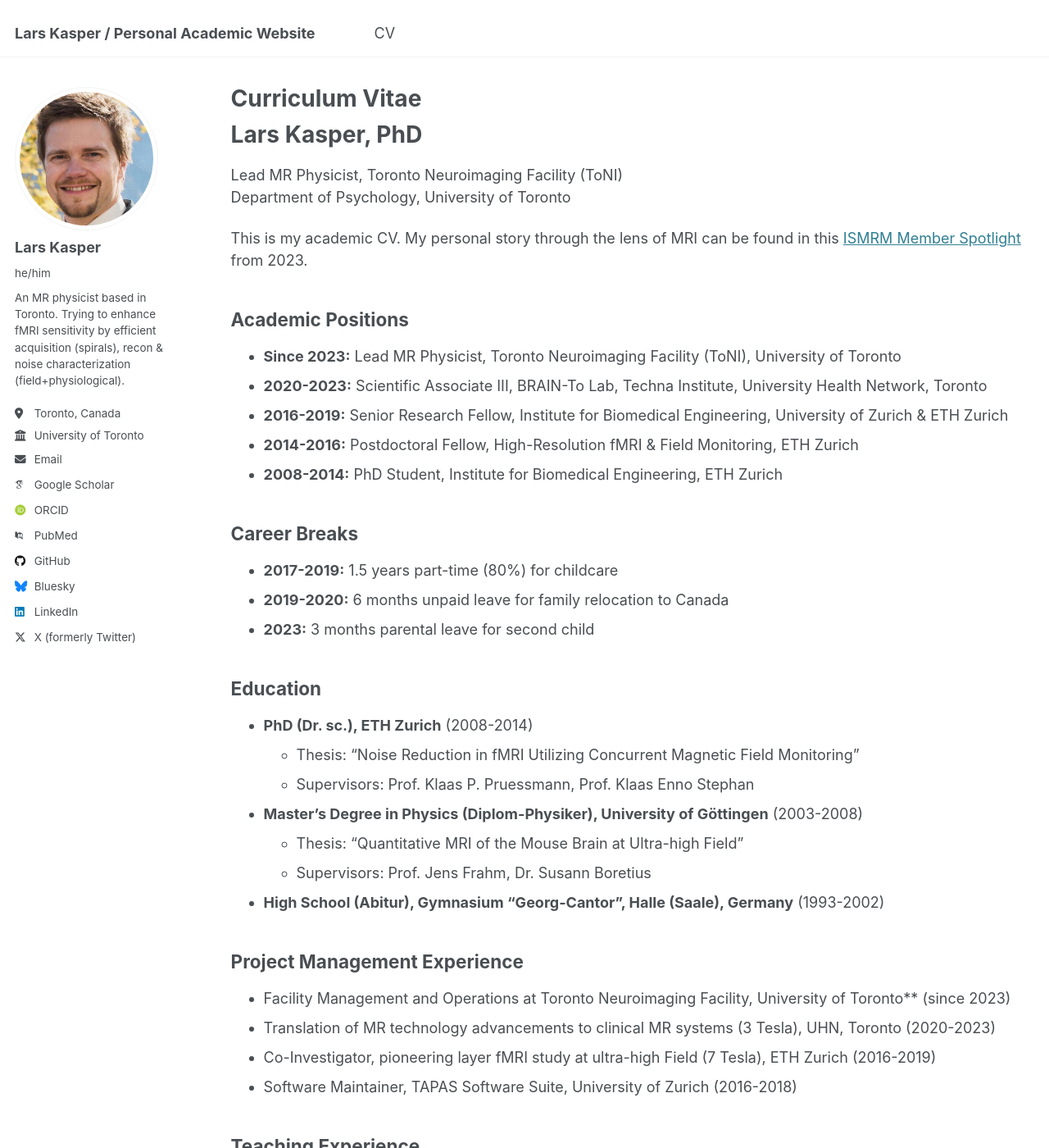
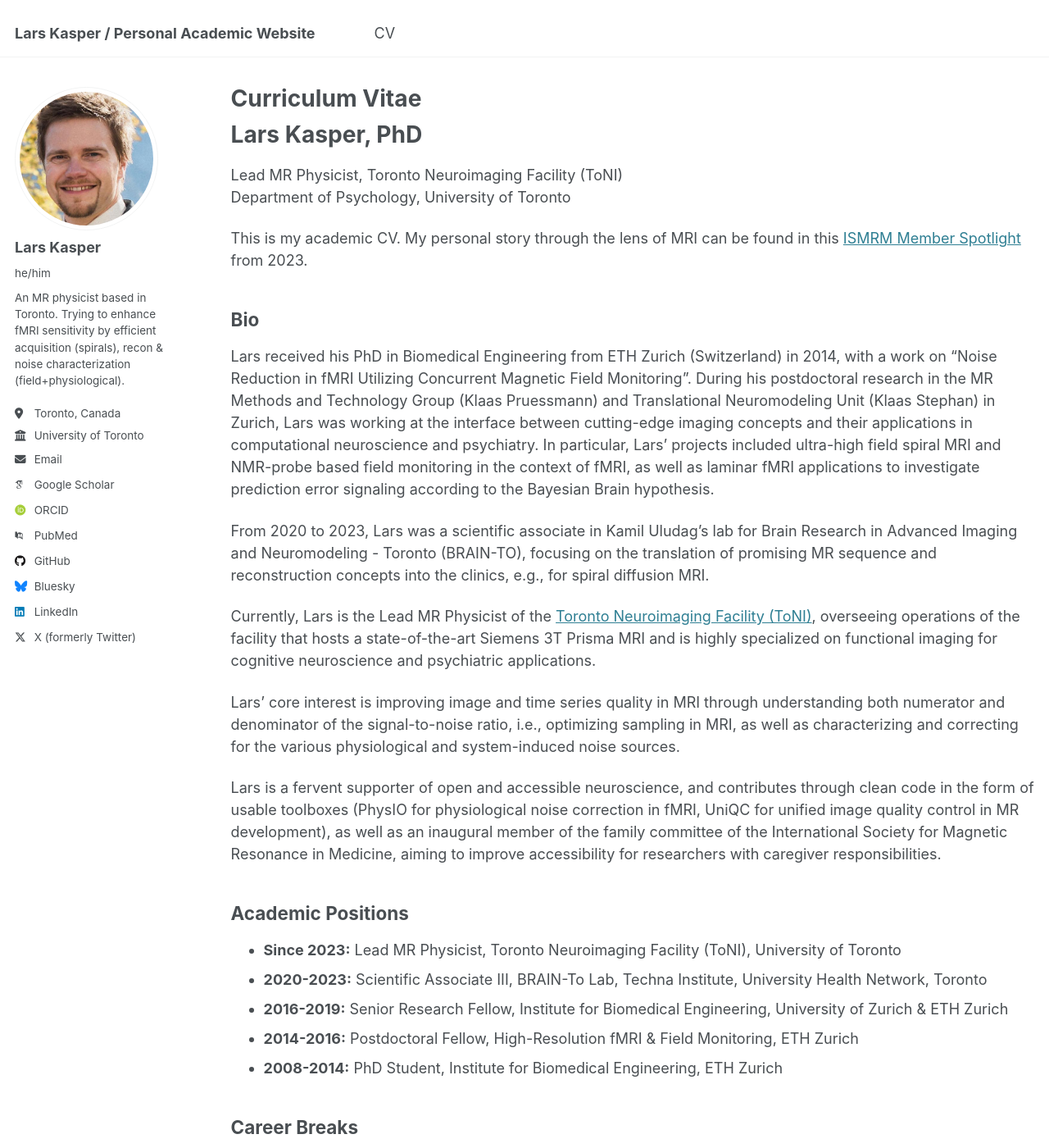
Before and after one commit to mrikasper/mrikasper.github.io, a Jekyll site: the page built from _pages/cv.md, in a window 1280 px wide and 1400 px high. Shown: the whole window at 82% size. Built offline with Jekyll 4.4.1, drawn with Linux system fonts in a browser that asks for light colours; some web fonts are replaced.

Commit message:
Added short written bio paragraph to CV

```diff
--- a/_pages/cv.md
+++ b/_pages/cv.md
@@ -12,6 +12,17 @@ Lead MR Physicist, Toronto Neuroimaging Facility (ToNI)
 Department of Psychology, University of Toronto
 
 This is my academic CV. My personal story through the lens of MRI can be found in this [ISMRM Member Spotlight](https://www.ismrm.org/member-spotlight/lars-kasper/) from 2023.
+
+## Bio
+Lars received his PhD in Biomedical Engineering from ETH Zurich (Switzerland) in 2014, with a work on "Noise Reduction in fMRI Utilizing Concurrent Magnetic Field Monitoring". During his postdoctoral research in the MR Methods and Technology Group (Klaas Pruessmann) and Translational Neuromodeling Unit (Klaas Stephan) in Zurich, Lars was working at the interface between cutting-edge imaging concepts and their applications in computational neuroscience and psychiatry. In particular, Lars' projects included ultra-high field spiral MRI and NMR-probe based field monitoring in the context of fMRI, as well as laminar fMRI applications to investigate prediction error signaling according to the Bayesian Brain hypothesis.
+
+From 2020 to 2023, Lars was a scientific associate in Kamil Uludag's lab for Brain Research in Advanced Imaging and Neuromodeling - Toronto (BRAIN-TO), focusing on the translation of promising MR sequence and reconstruction concepts into the clinics, e.g., for spiral diffusion MRI.
+
+Currently, Lars is the Lead MR Physicist of the [Toronto Neuroimaging Facility (ToNI)](https://toni.psych.utoronto.ca), overseeing operations of the facility that hosts a state-of-the-art Siemens 3T Prisma MRI and is highly specialized on functional imaging for cognitive neuroscience and psychiatric applications.
+
+Lars' core interest is improving image and time series quality in MRI through understanding both numerator and denominator of the signal-to-noise ratio, i.e., optimizing sampling in MRI, as well as characterizing and correcting for the various physiological and system-induced noise sources.
+
+Lars is a fervent supporter of open and accessible neuroscience, and contributes through clean code in the form of usable toolboxes (PhysIO for physiological noise correction in fMRI, UniQC for unified image quality control in MR development), as well as an inaugural member of the family committee of the International Society for Magnetic Resonance in Medicine, aiming to improve accessibility for researchers with caregiver responsibilities.
 
 ## Academic Positions
 - **Since 2023:** Lead MR Physicist, Toronto Neuroimaging Facility (ToNI), University of Toronto
```
